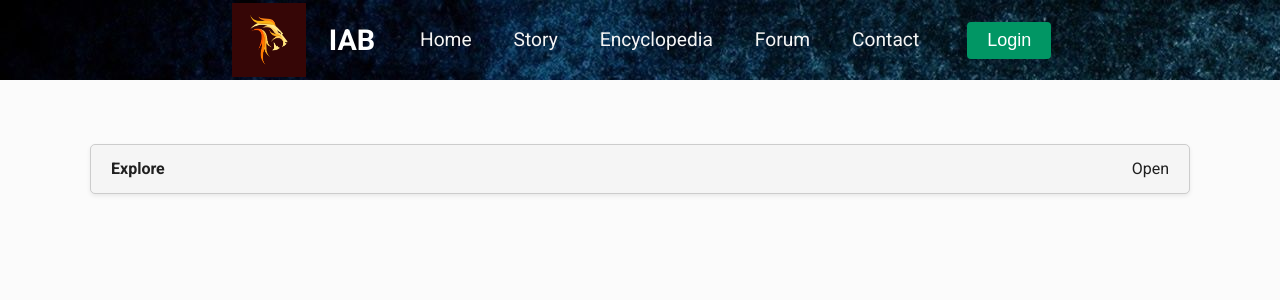
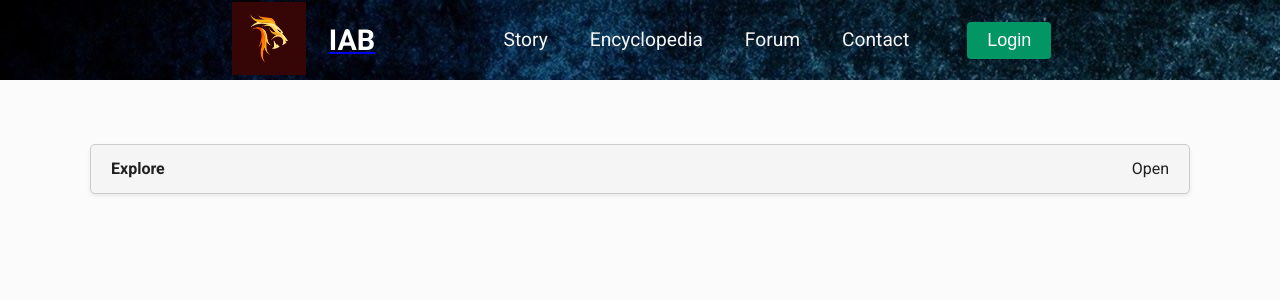
Before and after one commit to WiseFool92/Avernus, a React (Create React App) app: page /encyclopedia in a window 1280 px wide. Shown: the top 300 px of the page. Built offline with nearby package versions, Linux system fonts and the light colour scheme.

Commit message:
Home route is now attached to the logo and Acronym, sass file moved into the dropdown

```diff
--- a/src/components/App.jsx
+++ b/src/components/App.jsx
@@ -33,6 +33,9 @@
         <Route path ='/contact'>
           <Contact />
         </Route>
+        <Route path ='/'>
+          <Home />
+        </Route>
       </Switch>
     </Router>
   );
--- a/src/components/Encyclopedia.jsx
+++ b/src/components/Encyclopedia.jsx
@@ -2,7 +2,7 @@
 import React, { Component } from 'react';
 import Dropdown from './Dropdown/Dropdown';
 import items from './Dropdown/Items'
-import './App.scss';
+import './Dropdown/App.scss'
 
 function Encyclopedia() {
 
--- a/src/components/Navbar/MenuItems.jsx
+++ b/src/components/Navbar/MenuItems.jsx
@@ -1,10 +1,5 @@
 
 export const MenuItems = [
-  {
-    title: 'Home',
-    url: '/Home',
-    cName: 'nav-links'
-  },
   {
     title: 'Story',
     url: '/StoryBoard',
--- a/src/components/Navbar/Navbar.jsx
+++ b/src/components/Navbar/Navbar.jsx
@@ -1,4 +1,5 @@
 import React, { Component } from 'react';
+import { Link } from 'react-router-dom';
 import { MenuItems } from './MenuItems'
 import './Navbar.css'
 import { Button } from './Button'
@@ -15,8 +16,12 @@
   render() {
     return (
       <nav className='NavbarItems'>
-        <img src={logo} alt='logo' className='co-logo'></img>
-        <h1 className='navbar-logo'>IAB</h1>
+        <Link to='/'>
+          <img src={logo} alt='logo' className='co-logo'></img>
+        </Link>
+        <Link to='/'>
+          <h1 className='navbar-logo'>IAB</h1>
+        </Link>
         <div className='menu-icon' onClick={this.handleClick}>
           <i className={this.state.clicked ? 'fas fa-times' : 'fas fa-bars'}></i>
         </div>
```
Also changed, not shown: src/components/Dropdown/App.scss (renamed from src/components/App.scss).
